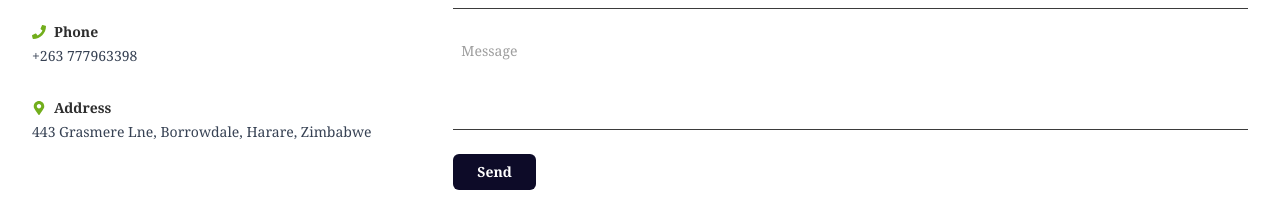
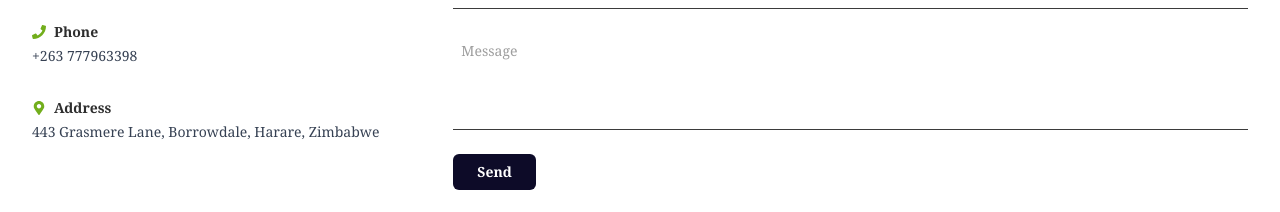
Before and after one commit to HudsonWayne/Smart-Farms, a Next.js app: page /contact in a window 1280 px wide. Shown: the part 862-1074 px from the top of the page. Built offline with nearby package versions, Linux system fonts and the light colour scheme; a web font is replaced by a local one.

Commit message:
initial commit

```diff
--- a/src/pages/contact.tsx
+++ b/src/pages/contact.tsx
@@ -104,7 +104,7 @@ export default function ContactPage() {
                 <span className="font-bold text-[#2E2E2E]">Address</span>
               </div>
               <p className="text-gray-700 leading-snug">
-                443 Grasmere Lne, Borrowdale, Harare, Zimbabwe
+                443 Grasmere Lane, Borrowdale, Harare, Zimbabwe
               </p>
             </div>
           </div>
```
